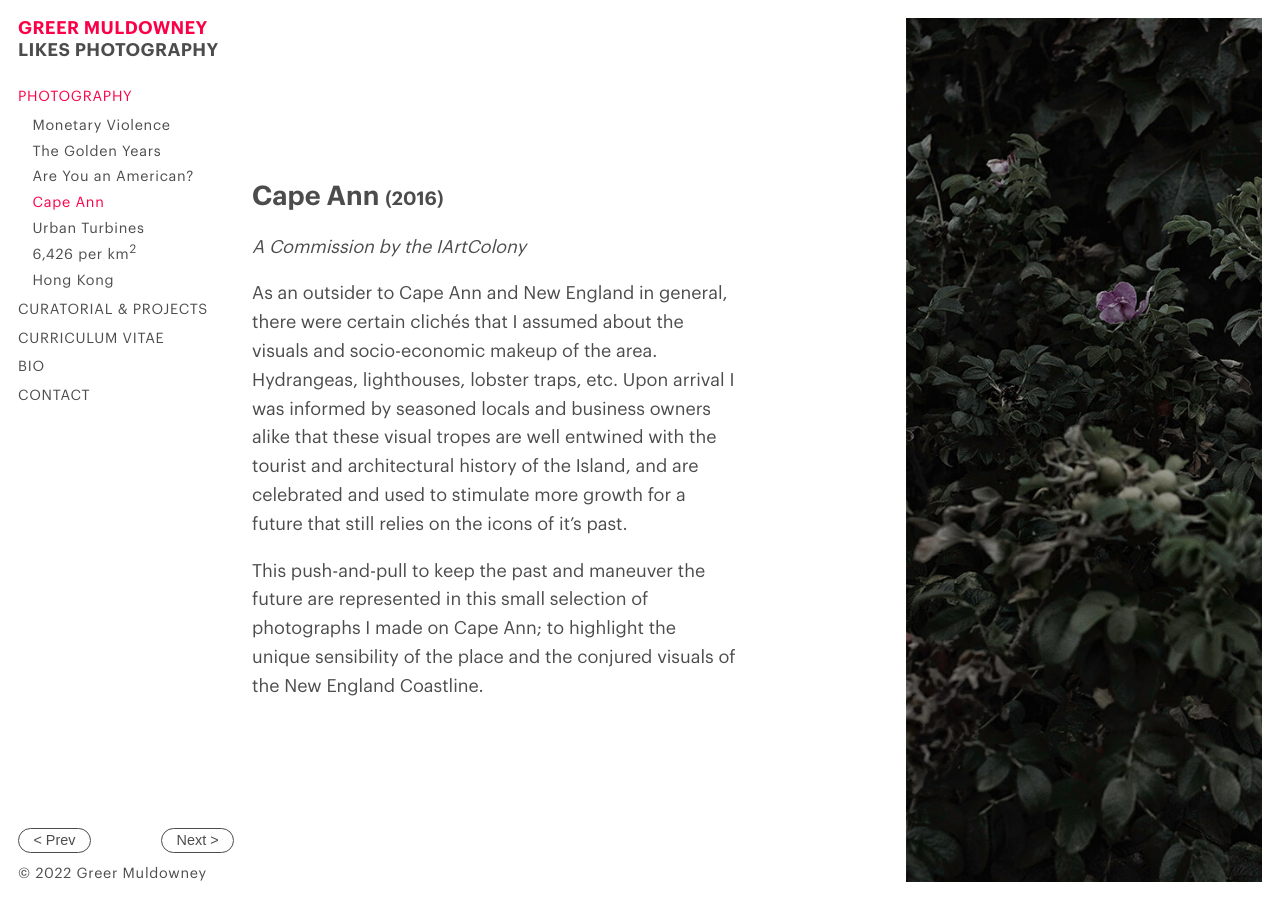
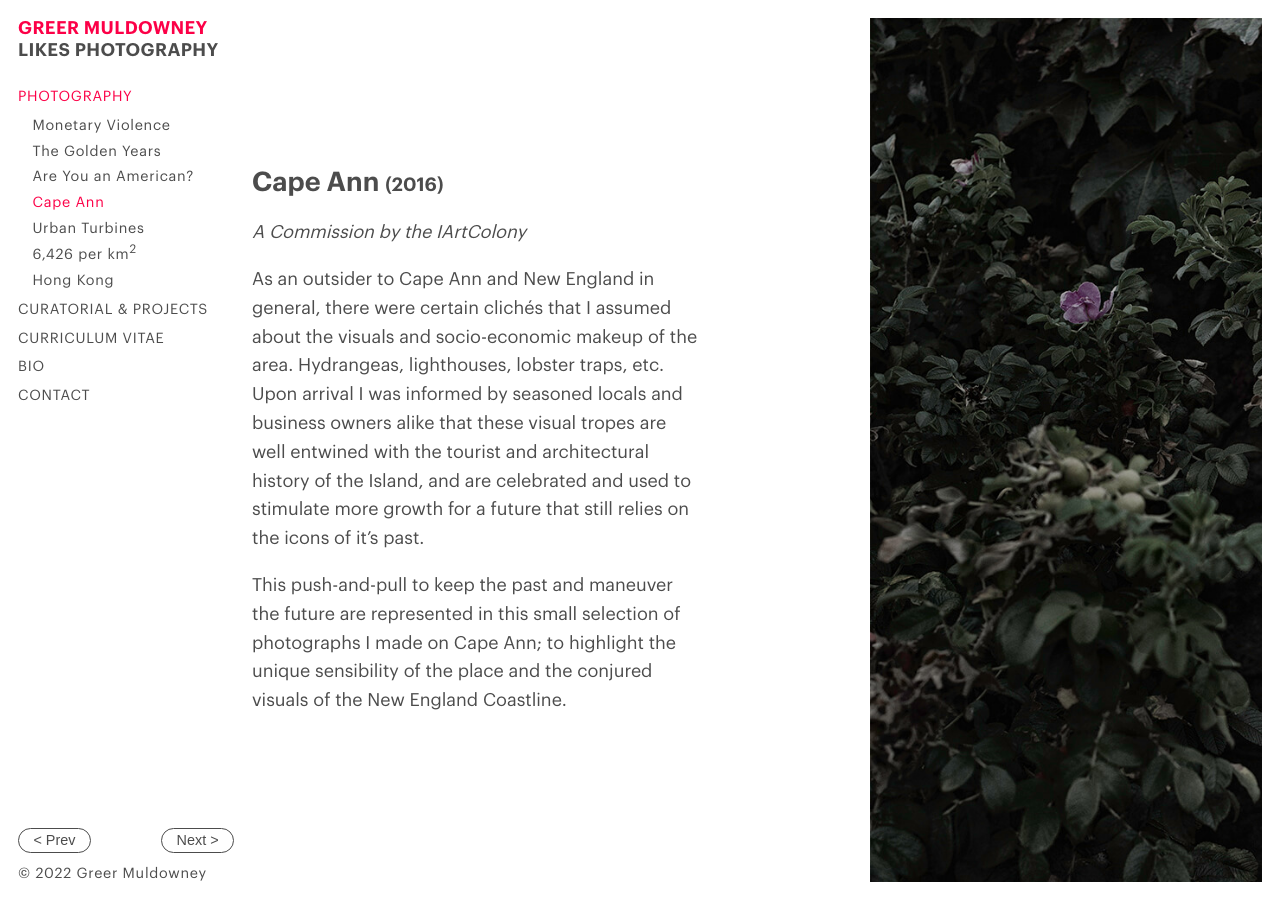
Before and after one commit to greermuldowney/greermuldowney-com, a Jekyll site: the page built from photography/_posts/2016-01-01-cape-ann.md, in a window 1280 px wide. Built offline with Jekyll 4.4.1, drawn with Linux system fonts in a browser that asks for light colours.

Commit message:
Adjust article width with the update to :root em, because you could hardly see first picture in certain cases

```diff
--- a/assets/site/post-photography.scss
+++ b/assets/site/post-photography.scss
@@ -48,7 +48,7 @@ main {
     }
 
     article {
-        max-width: 28em;
+        max-width: 26em;
         max-height: 100%;
 
         align-self: center;
```
